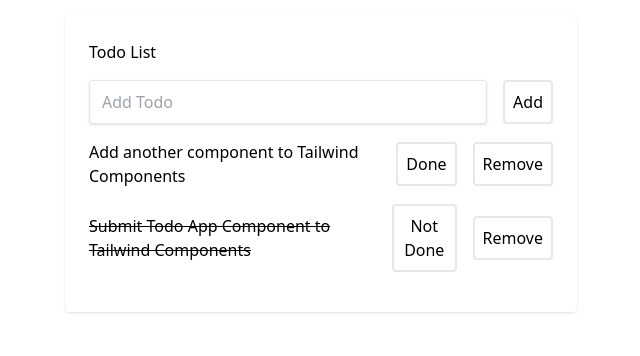
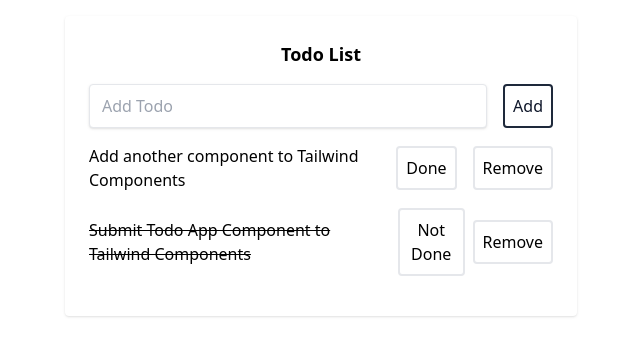
Before and after one commit to shatanov/todo-vuex, a Vue app: page / in a window 1280 px wide. Shown: the top 356 px of the page, without its empty margins (319-959 px from the left). Built offline with nearby package versions, Linux system fonts and the light colour scheme.

Commit message:
add css template

```diff
--- a/src/App.vue
+++ b/src/App.vue
@@ -1,26 +1,56 @@
-<script setup>
-</script>
+<script setup></script>
 
 <template>
-    <div class="h-100 w-full flex items-center justify-center bg-teal-lightest font-sans">
-	<div class="bg-white rounded shadow p-6 m-4 w-full lg:w-3/4 lg:max-w-lg">
+    <div class="h-100 w-full flex items-center justify-center">
+        <div
+            class="rounded bg-white shadow p-6 m-4 w-full lg:w-3/4 lg:max-w-lg"
+        >
             <div class="mb-4">
-            <h1 class="text-grey-darkest">Todo List</h1>
+                <h1 class="text-grey-darkest text-center text-lg font-bold">
+                    Todo List
+                </h1>
                 <div class="flex mt-4">
-                <input class="shadow appearance-none border rounded w-full py-2 px-3 mr-4 text-grey-darker" placeholder="Add Todo">
-                <button class="flex-no-shrink p-2 border-2 rounded text-teal border-teal hover:text-white hover:bg-teal">Add</button>
+                    <input
+                        class="shadow appearance-none border rounded w-full py-2 px-3 mr-4 text-grey-darker"
+                        placeholder="Add Todo"
+                    />
+                    <button
+                        class="flex-no-shrink p-2 border-2 rounded text-slate-900 border-slate-800 hover:text-white hover:bg-slate-900"
+                    >
+                        Add
+                    </button>
                 </div>
             </div>
             <div>
                 <div class="flex mb-4 items-center">
-                <p class="w-full text-grey-darkest">Add another component to Tailwind Components</p>
-                <button class="flex-no-shrink p-2 ml-4 mr-2 border-2 rounded hover:text-white text-green border-green hover:bg-green">Done</button>
-                <button class="flex-no-shrink p-2 ml-2 border-2 rounded text-red border-red hover:text-white hover:bg-red">Remove</button>
+                    <p class="w-full text-grey-darkest text-md">
+                        Add another component to Tailwind Components
+                    </p>
+                    <button
+                        class="flex-no-shrink p-2 ml-4 mr-2 border-2 rounded border-grey hover:border-green-600 hover:text-white hover:bg-green-600"
+                    >
+                        Done
+                    </button>
+                    <button
+                        class="flex-no-shrink p-2 ml-2 border-2 rounded border-grey hover:border-red-600 hover:text-white hover:bg-red-600"
+                    >
+                        Remove
+                    </button>
                 </div>
                 <div class="flex mb-4 items-center">
-                <p class="w-full line-through text-green">Submit Todo App Component to Tailwind Components</p>
-                <button class="flex-no-shrink p-2 ml-4 mr-2 border-2 rounded hover:text-white text-grey border-grey hover:bg-grey">Not Done</button>
-                <button class="flex-no-shrink p-2 ml-2 border-2 rounded text-red border-red hover:text-white hover:bg-red">Remove</button>
+                    <p class="w-full line-through text-green">
+                        Submit Todo App Component to Tailwind Components
+                    </p>
+                    <button
+                        class="flex-no-shrink p-2 ml-2 border-2 rounded border-grey hover:border-slate-900 hover:text-white hover:bg-slate-900"
+                    >
+                        Not Done
+                    </button>
+                    <button
+                        class="flex-no-shrink p-2 ml-2 border-2 rounded border-grey hover:border-red-600 hover:text-white hover:bg-red-600"
+                    >
+                        Remove
+                    </button>
                 </div>
             </div>
         </div>
```
Lines whose indentation alone changed are shown as unchanged.
